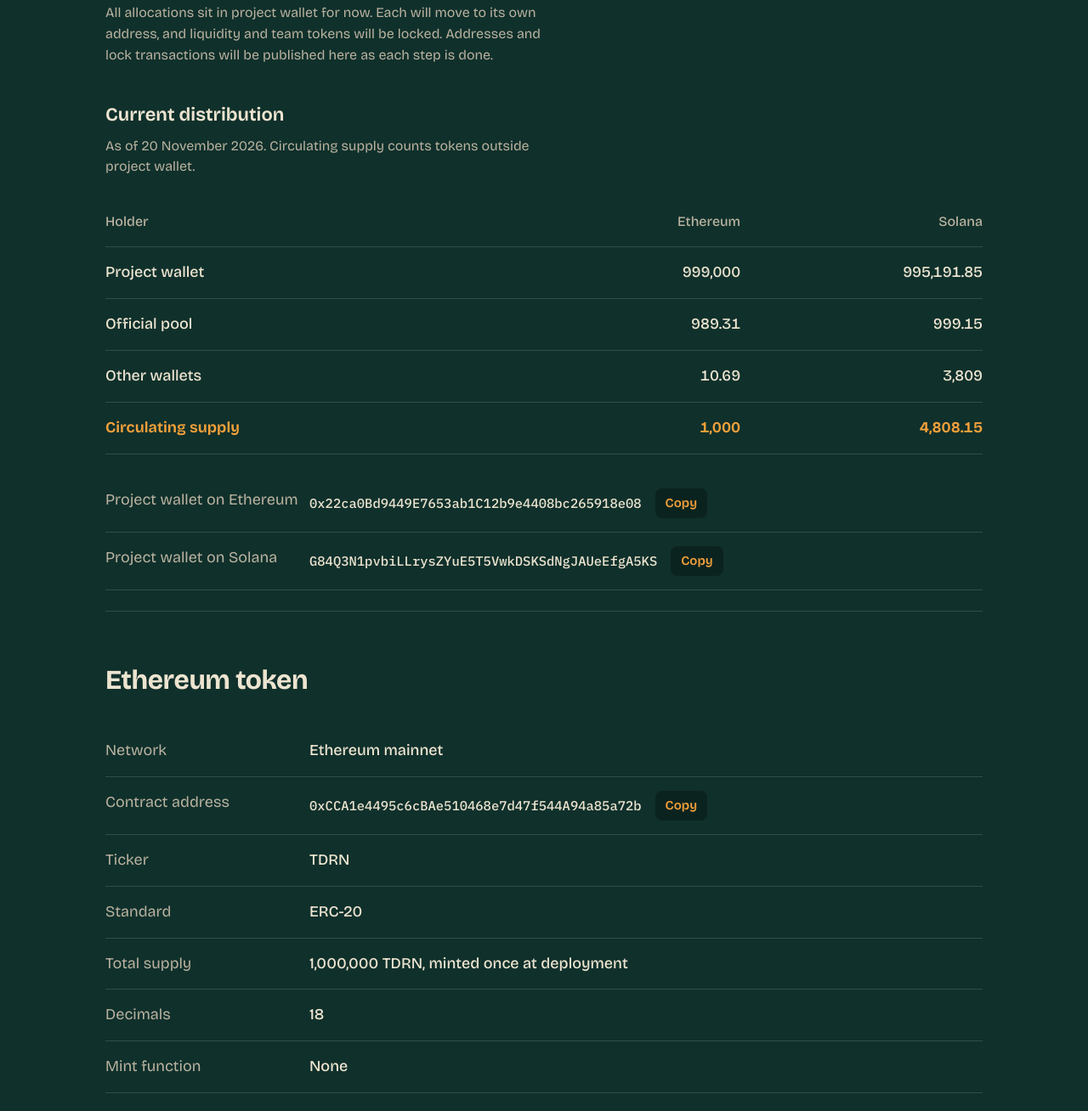
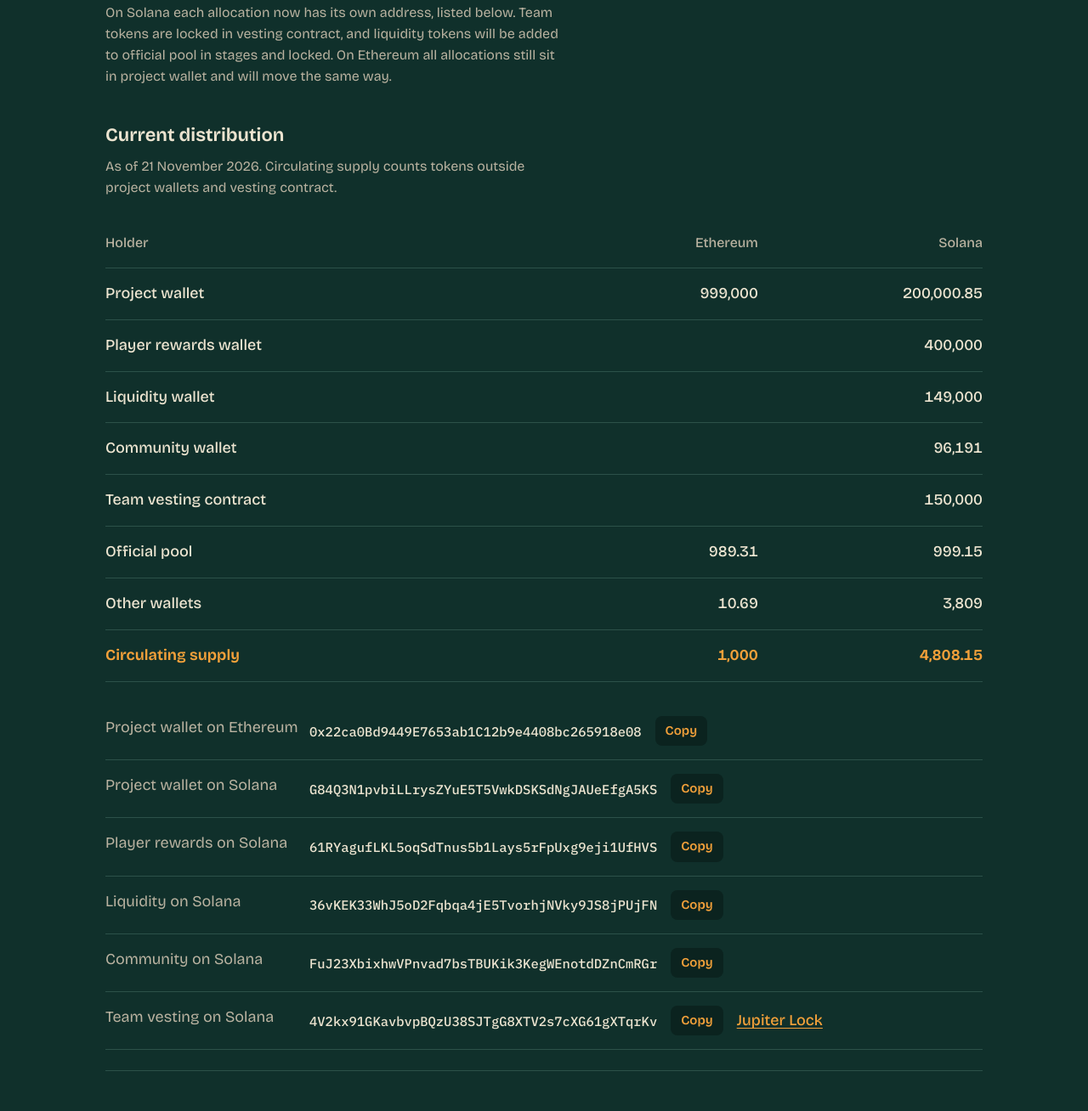
Before and after one commit to MikeLesik/tokendragon-site, a plain HTML site: page index.html in a window 1280 px wide. Shown: the part 2188-3496 px from the top of the page at 85% size. Drawn offline with nearby package versions, Linux system fonts and the light colour scheme.

Commit message:
Add Team section, Solana allocation wallets and team vesting
Co-Authored-By: Claude Opus 5.5 <noreply@anthropic.com>

```diff
--- a/index.html
+++ b/index.html
@@ -188,16 +188,20 @@ footer { border-top: 1px solid var(--line); padding: 28px 0 40px; color: var(--b
         <tr><td>Community and playtests<small>Playtesters, early players and contributors</small></td><td class="num">10%</td><td class="num">100,000</td></tr>
       </tbody>
     </table>
-    <p class="note">All allocations sit in project wallet for now. Each will move to its own address, and liquidity and team tokens will be locked. Addresses and lock transactions will be published here as each step is done.</p>
+    <p class="note">On Solana each allocation now has its own address, listed below. Team tokens are locked in vesting contract, and liquidity tokens will be added to official pool in stages and locked. On Ethereum all allocations still sit in project wallet and will move the same way.</p>
 
     <h3>Current distribution</h3>
-    <p class="note">As of 20 November 2026. Circulating supply counts tokens outside project wallet.</p>
+    <p class="note">As of 21 November 2026. Circulating supply counts tokens outside project wallets and vesting contract.</p>
     <table>
       <thead>
         <tr><th scope="col">Holder</th><th scope="col" class="num">Ethereum</th><th scope="col" class="num">Solana</th></tr>
       </thead>
       <tbody>
-        <tr><td>Project wallet</td><td class="num">999,000</td><td class="num">995,191.85</td></tr>
+        <tr><td>Project wallet</td><td class="num">999,000</td><td class="num">200,000.85</td></tr>
+        <tr><td>Player rewards wallet</td><td class="num"></td><td class="num">400,000</td></tr>
+        <tr><td>Liquidity wallet</td><td class="num"></td><td class="num">149,000</td></tr>
+        <tr><td>Community wallet</td><td class="num"></td><td class="num">96,191</td></tr>
+        <tr><td>Team vesting contract</td><td class="num"></td><td class="num">150,000</td></tr>
         <tr><td>Official pool</td><td class="num">989.31</td><td class="num">999.15</td></tr>
         <tr><td>Other wallets</td><td class="num">10.69</td><td class="num">3,809</td></tr>
         <tr class="total"><td>Circulating supply</td><td class="num">1,000</td><td class="num">4,808.15</td></tr>
@@ -208,6 +212,14 @@ footer { border-top: 1px solid var(--line); padding: 28px 0 40px; color: var(--b
       <dd class="addr"><code>0x22ca0Bd9449E7653ab1C12b9e4408bc265918e08</code><button class="copy" data-copy="0x22ca0Bd9449E7653ab1C12b9e4408bc265918e08">Copy</button></dd>
       <dt>Project wallet on Solana</dt>
       <dd class="addr"><code>G84Q3N1pvbiLLrysZYuE5T5VwkDSKSdNgJAUeEfgA5KS</code><button class="copy" data-copy="G84Q3N1pvbiLLrysZYuE5T5VwkDSKSdNgJAUeEfgA5KS">Copy</button></dd>
+      <dt>Player rewards on Solana</dt>
+      <dd class="addr"><code>61RYagufLKL5oqSdTnus5b1Lays5rFpUxg9eji1UfHVS</code><button class="copy" data-copy="61RYagufLKL5oqSdTnus5b1Lays5rFpUxg9eji1UfHVS">Copy</button></dd>
+      <dt>Liquidity on Solana</dt>
+      <dd class="addr"><code>36vKEK33WhJ5oD2Fqbqa4jE5TvorhjNVky9JS8jPUjFN</code><button class="copy" data-copy="36vKEK33WhJ5oD2Fqbqa4jE5TvorhjNVky9JS8jPUjFN">Copy</button></dd>
+      <dt>Community on Solana</dt>
+      <dd class="addr"><code>FuJ23XbixhwVPnvad7bsTBUKik3KegWEnotdDZnCmRGr</code><button class="copy" data-copy="FuJ23XbixhwVPnvad7bsTBUKik3KegWEnotdDZnCmRGr">Copy</button></dd>
+      <dt>Team vesting on Solana</dt>
+      <dd class="addr"><code>4V2kx91GKavbvpBQzU38SJTgG8XTV2s7cXG61gXTqrKv</code><button class="copy" data-copy="4V2kx91GKavbvpBQzU38SJTgG8XTV2s7cXG61gXTqrKv">Copy</button><a href="https://lock.jup.ag/escrow/4V2kx91GKavbvpBQzU38SJTgG8XTV2s7cXG61gXTqrKv" rel="noopener">Jupiter Lock</a></dd>
     </dl>
   </section>
 
@@ -267,6 +279,13 @@ footer { border-top: 1px solid var(--line); padding: 28px 0 40px; color: var(--b
     </dl>
   </section>
 
+  <section class="use" aria-labelledby="team-title">
+    <h2 id="team-title">Team</h2>
+    <p>Token Dragon is founded and run by Maksim Vernik. He leads token design, website and litepaper, and product and game design of Dragon Worlds. His background is product management of fintech and Web3 products.</p>
+    <p>At this stage he is the only team member. Project has no outside investors or advisors, and team will grow as game development progresses.</p>
+    <p>On Solana team allocation of 150,000 DWRLD was locked on 21 November 2026 in <a href="https://lock.jup.ag/escrow/4V2kx91GKavbvpBQzU38SJTgG8XTV2s7cXG61gXTqrKv" rel="noopener">Jupiter Lock vesting contract</a>. Nothing unlocks before 25 November 2027, then 6,250 DWRLD unlocks every month for 24 months. Contract cannot be cancelled and its recipient cannot be changed. Payouts go to project wallet on Solana. On Ethereum team allocation will be locked the same way.</p>
+  </section>
+
   <section class="contact" aria-labelledby="contact-title">
     <h2 id="contact-title">Contact</h2>
     <p>Questions about Token Dragon: <a href="mailto:info@tokendragon.org">info@tokendragon.org</a></p>
```
Also changed, not shown: litepaper.html (+10 -2 lines).
